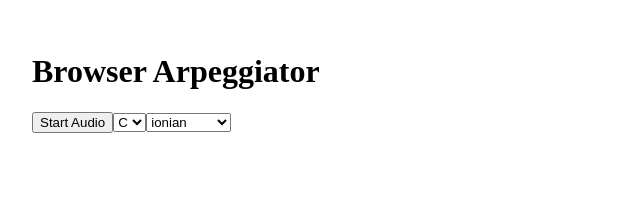
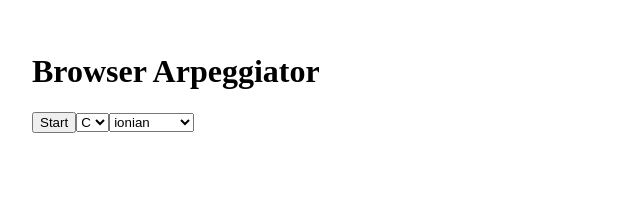
Before and after one commit to ninjascribble/Monkey-D-Arp, a React (Vite) app: page / in a window 1280 px wide. Shown: the top 207 px of the page, without its empty margins (0-640 px from the left). Built offline with nearby package versions, Linux system fonts and the light colour scheme.

Commit message:
smoother start

```diff
--- a/src/App.tsx
+++ b/src/App.tsx
@@ -7,20 +7,19 @@
 export default function App() {
   const engineRef = useRef<AudioEngine | null>(null)
   const stepRef = useRef(0)
-  const key = "E"
-  const scale = "phrygian"
+  const key = "D"
+  const scale = "dorian"
   const octave = 4
+  const engine = new AudioEngine()
 
-  useEffect(() => {
-    const engine = new AudioEngine()
   engineRef.current = engine
 
   const voice = new Voice(engine, {
-      attack: 0.01,
-      decay: 0.1,
-      sustain: 0.7,
-      release: 0.2,
-      volume: 0.3,
+    attack: 0.02,
+    decay: 0.15,
+    sustain: 0.6,
+    release: 0.12,
+    volume: 0.25,
     octave: 0,
   })
 
@@ -30,29 +29,33 @@
     octave
   )
 
-    engine.startScheduler((time) => {
+
+  return (
+    <div style={{ padding: 24 }}>
+      <h1>Browser Arpeggiator</h1>
+
+      <button
+        onClick={() => {
+          const engine = engineRef.current
+          if (!engine) return
+
+          stepRef.current = 0
+          engine.context.resume()
+          engine.start((time) => {
             const note =
               sequence[stepRef.current % sequence.length]
 
             voice.playNote(
               note,
               time,
-        engine.secondsPerBeat() * 0.9
+              engine.secondsPerBeat() * 0.75
             )
 
             stepRef.current++
           })
-  }, [])
-
-
-  return (
-    <div style={{ padding: 24 }}>
-      <h1>Browser Arpeggiator</h1>
-
-      <button
-        onClick={() => engineRef.current?.context.resume()}
+        }}
       >
-        Start Audio
+        Start
       </button>
 
       {/* Global controls go here */}
--- a/src/audio/AudioEngine.ts
+++ b/src/audio/AudioEngine.ts
@@ -3,10 +3,9 @@
   masterGain: GainNode
 
   tempo = 120
-  timeSignature: [number, number] = [4, 4]
-
   private nextNoteTime = 0
-  private lookahead = 0.1 // seconds
+  private lookahead = 0.1
+  private intervalId: number | null = null
 
   constructor() {
     this.context = new AudioContext()
@@ -15,15 +14,11 @@
     this.masterGain.connect(this.context.destination)
   }
 
-  setMasterVolume(v: number) {
-    this.masterGain.gain.value = v
-  }
-
   secondsPerBeat() {
     return 60 / this.tempo
   }
 
-  schedule(callback: (time: number) => void) {
+  private schedule(callback: (time: number) => void) {
     const now = this.context.currentTime
 
     while (this.nextNoteTime < now + this.lookahead) {
@@ -32,8 +27,22 @@
     }
   }
 
-  startScheduler(callback: (time: number) => void) {
-    this.nextNoteTime = this.context.currentTime
-    setInterval(() => this.schedule(callback), 25)
+  start(callback: (time: number) => void) {
+    if (this.intervalId !== null) return
+
+    this.nextNoteTime =
+      this.context.currentTime + this.secondsPerBeat()
+
+    this.intervalId = window.setInterval(
+      () => this.schedule(callback),
+      25
+    )
+  }
+
+  stop() {
+    if (this.intervalId !== null) {
+      clearInterval(this.intervalId)
+      this.intervalId = null
+    }
   }
 }
--- a/src/audio/Voice.ts
+++ b/src/audio/Voice.ts
@@ -23,25 +23,32 @@
 
     const osc = ctx.createOscillator()
     const gain = ctx.createGain()
+    const epsilon = 0.0001
+    const filter = ctx.createBiquadFilter()
 
-    osc.type = "sawtooth"
+    osc.type = "triangle"
     osc.frequency.value = freq * Math.pow(2, this.params.octave)
 
-    gain.gain.setValueAtTime(0, time)
-    gain.gain.linearRampToValueAtTime(
+    gain.gain.setValueAtTime(epsilon, time)
+    gain.gain.exponentialRampToValueAtTime(
       this.params.volume,
       time + this.params.attack
     )
-    gain.gain.linearRampToValueAtTime(
+    gain.gain.exponentialRampToValueAtTime(
       this.params.volume * this.params.sustain,
       time + this.params.attack + this.params.decay
     )
-    gain.gain.linearRampToValueAtTime(
-      0,
+    gain.gain.exponentialRampToValueAtTime(
+      epsilon,
       time + duration + this.params.release
     )
 
-    osc.connect(gain)
+    filter.type = "lowpass"
+    filter.frequency.value = 1800
+    filter.Q.value = 0.7
+
+    osc.connect(filter)
+    filter.connect(gain)
     gain.connect(this.engine.masterGain)
 
     osc.start(time)
```
Lines whose indentation alone changed are shown as unchanged.
